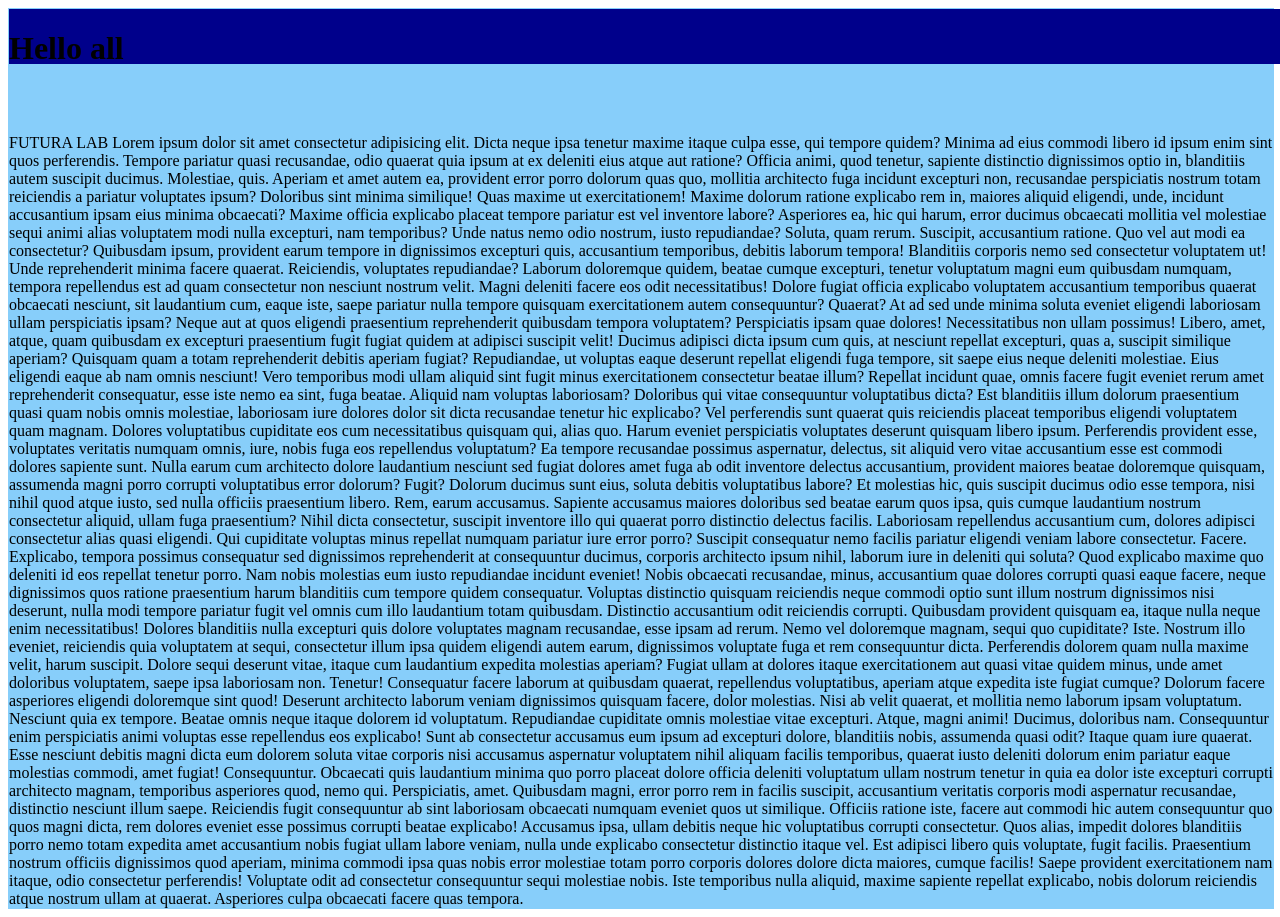
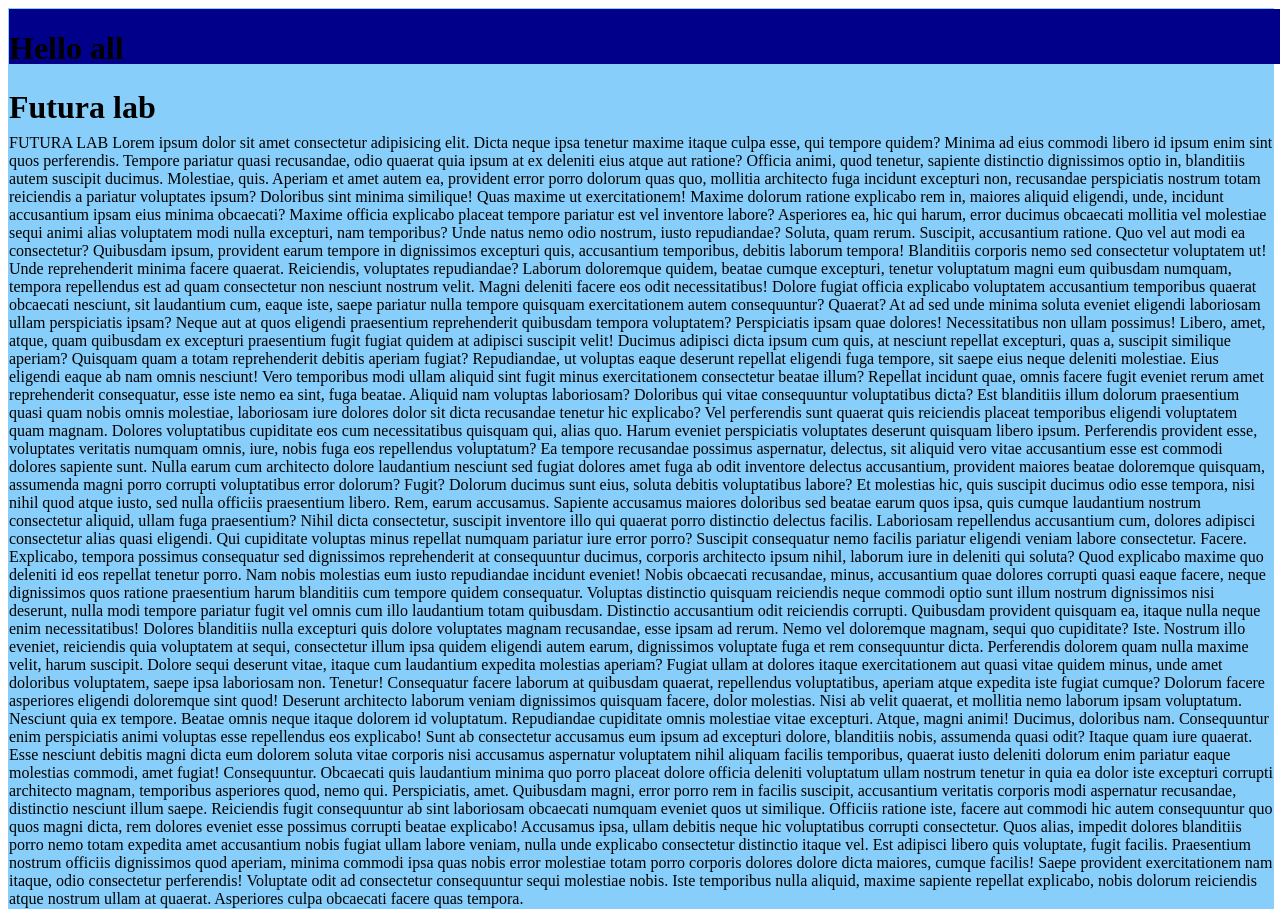
Before and after one commit to sg-59/ShahoofaNewbatch, a plain HTML site: page index.html in a window 1280 px wide. Drawn offline with Linux system fonts and the light colour scheme.

Commit message:
Modified project

```diff
--- a/index.html
+++ b/index.html
@@ -10,6 +10,7 @@
 <div class="main">
 <div class="nav">
     <h1>Hello all</h1>
+    <h1>Futura lab</h1>
 </div>
 <div class="message">
 
```
